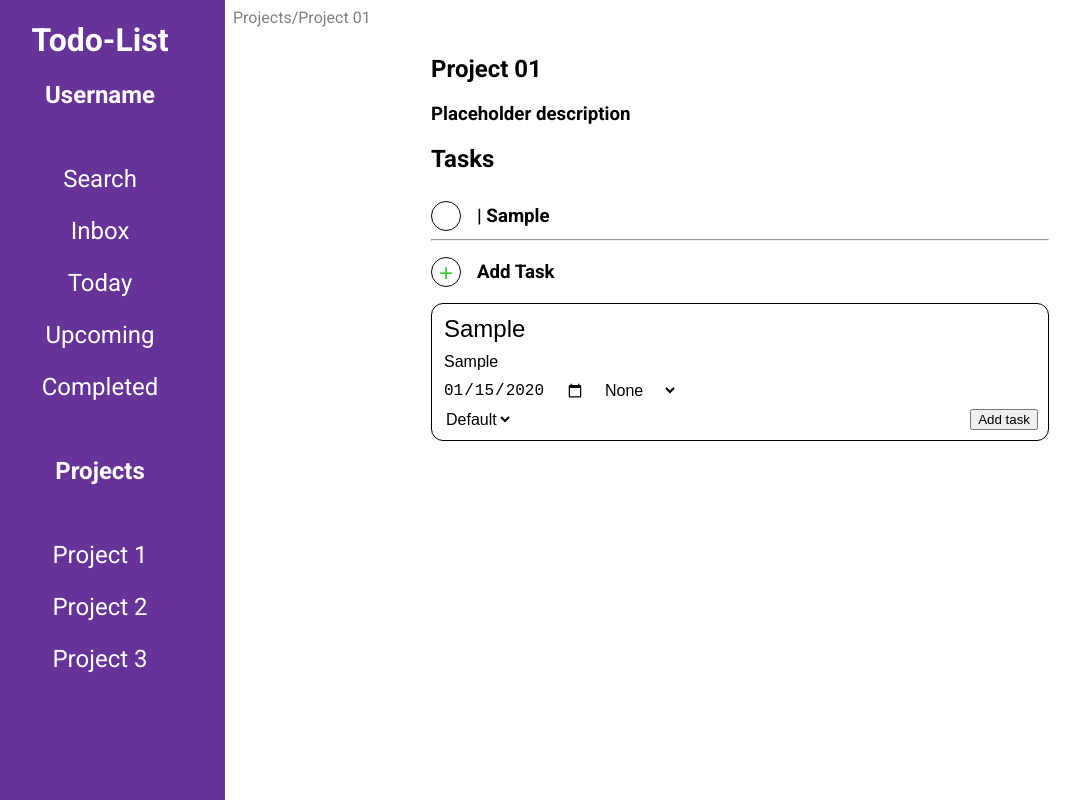
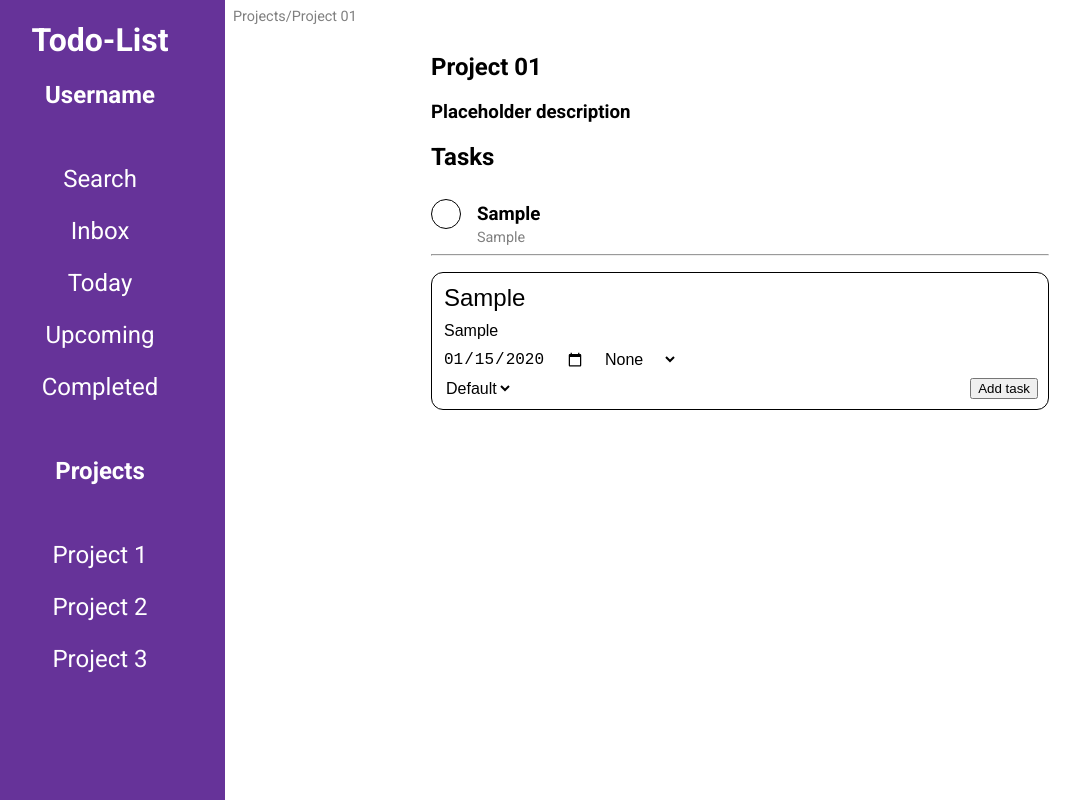
Before and after one commit to NinjazZz1/to-do-list, a website built with webpack: page src/template.html in a window 1280 px wide. Both pictures are taken after typing "Sample", "Sample", "2020-01-15" into the empty fields and a click on the button "Add task". Shown: the whole page, without its empty margins (25-1105 px from the left). Built offline with nearby package versions, Linux system fonts and the light colour scheme.

Commit message:
added description options to todos

```diff
--- a/src/createTodo.js
+++ b/src/createTodo.js
@@ -26,7 +26,7 @@ const createModal = () => {
             // SEND ERROR
         } else {
             e.preventDefault();
-            ProjectManager.addTodo(priority.value, dueDate.value, title.value)
+            ProjectManager.addTodo(priority.value, dueDate.value, title.value, description.value)
         }
     })
 
--- a/src/loader.js
+++ b/src/loader.js
@@ -30,6 +30,7 @@ export default function loadProject(project) {
     card.classList.add("card");
 
     const tasksSection = document.createElement("div");
+    tasksSection.classList.add("tasks-section")
 
     const subHeader = document.createElement("h2");
     subHeader.innerHTML = "Tasks";
@@ -37,6 +38,8 @@ export default function loadProject(project) {
     // TO BE ARRAY LOOP
     const taskList = document.createElement("h3");
     project.toDo.forEach(task => {
+        const taskContainer = document.createElement("div");
+        taskContainer.classList.add("task")
         const checkBox = document.createElement("button")
         checkBox.classList.add(`${task.priority}`);
         checkBox.setAttribute("id", id);
@@ -45,9 +48,13 @@ export default function loadProject(project) {
         const textElement = document.createElement("h3");
         const lineBreak = document.createElement("hr");
 
-        textElement.innerHTML = `| ${task.task}`;
+        const description = document.createElement("p");
+
+        textElement.innerHTML = `${task.task}`;
+        description.innerHTML = `${task.description}`;
         spanContainer.append(checkBox, textElement);
-        tasksSection.append(spanContainer, lineBreak);
+        taskContainer.append(spanContainer, description, lineBreak);
+        tasksSection.append(taskContainer);
 
         checkBox.addEventListener("click", () => {
             ProjectManager.removeTodo(Number(checkBox.getAttribute("id")));
@@ -61,6 +68,7 @@ export default function loadProject(project) {
     card.appendChild(subHeader);
     elements.append(headers, card, tasksSection);
     section.appendChild(elements);
+    card.appendChild(tasksSection)
 
     // ADD MODAL BACK
     const modal = document.createElement("span");
@@ -72,7 +80,7 @@ export default function loadProject(project) {
     modalText.innerHTML = "Add Task";
 
     modal.append(button, modalText);
-    tasksSection.append(modal);
+    //tasksSection.append(modal);
 
     button.addEventListener("click", () => {
         //
--- a/src/projectManager.js
+++ b/src/projectManager.js
@@ -11,10 +11,11 @@ class Project {
 }
 
 class ToDo {
-    constructor(priority, dueDate, task) {
+    constructor(priority, dueDate, task, description) {
         this.priority = priority;
         this.dueDate = dueDate;
         this.task = task;
+        this.description = description;
     }
 }
 
@@ -28,7 +29,7 @@ const ProjectManager = (() => {
     const createProject = (title, description, dueDate, priority, toDo) => {
         let toDos = [];
         toDo.forEach(element => {
-            const i = new ToDo(element[0], element[1], element[2]);
+            const i = new ToDo(element[0], element[1], element[2], element[3]);
             toDos.push(i);
         });
         const newProject = new Project(title, description, dueDate, priority, toDos);
@@ -44,14 +45,12 @@ const ProjectManager = (() => {
     }
 
     const removeTodo = (element) => {
-        console.log(element)
         projects[0].toDo.splice(element, 1);
-        console.log(projects[0].toDo[element]);
         loadProject(projects[0]);
     }
 
-    const addTodo = (priority, dueDate, task) => {
-        const i = new ToDo(priority, dueDate, task);
+    const addTodo = (priority, dueDate, task, description) => {
+        const i = new ToDo(priority, dueDate, task, description);
         projects[0].toDo.push(i);
         loadProject(projects[0]);
     }
--- a/src/styles.css
+++ b/src/styles.css
@@ -167,3 +167,9 @@ form {
 .footer-modal {
     justify-content: space-between;
 }
+
+p {
+    margin: 0px 0px 0px 46px;
+    font-size: 0.9rem;
+    color: grey;
+}
```
